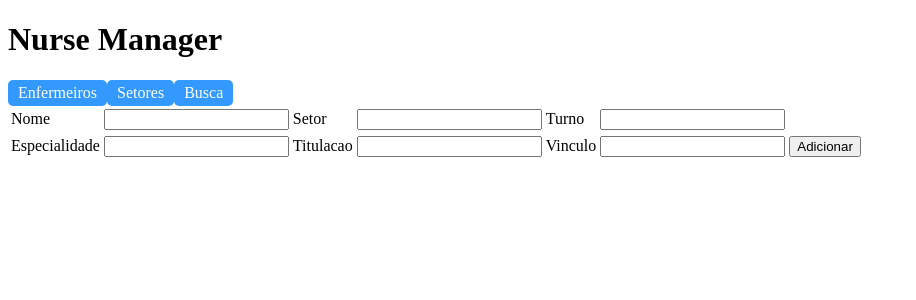
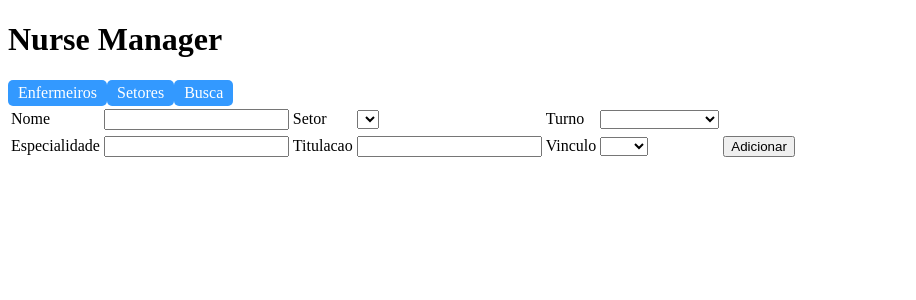
Before and after one commit to pauloborba/NurseManager, an Angular app in the folder NurseManager/: page /enfermeiros in a window 1280 px wide. Shown: the top 300 px of the page, without its empty margins (0-916 px from the left). Built offline with nearby package versions, Linux system fonts and the light colour scheme.

Commit message:
Entity registration overhaul

```diff
--- a/NurseManager/src/app/cadastro/enfermeiro.component.ts
+++ b/NurseManager/src/app/cadastro/enfermeiro.component.ts
@@ -3,6 +3,9 @@ import { NgModule} from '@angular/core';
 
 import {Enfermeiro} from '../model/enfermeiro';
 import {EnfermeiroService} from '../model/enfermeiro.service';
+import { Setor } from '../model/setor';
+import { SetorService } from '../model/setor.service';
+import { Turno } from '../model/turno';
 
 @Component({
     selector: 'app-root',
@@ -10,12 +13,28 @@ import {EnfermeiroService} from '../model/enfermeiro.service';
     styleUrls : ['./enfermeiros.component.css']
 })
 export class EnfermeiroComponent implements OnInit{
-    constructor(private enfermeiroService : EnfermeiroService){};
+    constructor(
+        private enfermeiroService : EnfermeiroService,
+        private setorService: SetorService
+    ) {};
 
     enfermeiro : Enfermeiro = new Enfermeiro();
     enfermeiros :Enfermeiro[];
 
+    setorSelect: Setor;
+    setorOption: Setor[];
+    turnoSelect: string;
+    turnoOption: string[];
+    vinculoSelect: string;
+    vinculoOption: string[];
+
     criarEnfermeiro(a : Enfermeiro) :void{
+        var setor: Setor = this.setorService.getSetores().find(setor => setor.especialidadeSetor == this.setorSelect);
+        var turno: Turno = setor.turnoList[this.turnoOption.indexOf(this.turnoSelect)];
+        this.enfermeiro.setor = setor;
+        this.enfermeiro.turno = turno;
+        this.enfermeiro.vinculo = this.vinculoSelect;
+
         if (this.enfermeiroService.criar(a)){
             this.enfermeiros.push(a);
             this.enfermeiro = new Enfermeiro();
@@ -23,8 +42,19 @@ export class EnfermeiroComponent implements OnInit{
     }
     ngOnInit(): void{
         this.enfermeiros = this.enfermeiroService.getEnfermeiros();
-
+        this.feedOptions();
     }
 
     onMove():void{}
+
+    feedOptions():void{
+        this.setorOption = [new Setor()]; //dummy sector with empty name
+        for (let setor of this.setorService.getSetores()){
+            this.setorOption.push(setor);
+        }
+
+        this.turnoOption = ["Turno Manhã","Turno Tarde","Plantão Diurno","Plantão Noturno"];
+
+        this.vinculoOption = ["CLT","RJU"];
+    }
 }
--- a/NurseManager/src/app/cadastro/enfermeiros.component.html
+++ b/NurseManager/src/app/cadastro/enfermeiros.component.html
@@ -6,10 +6,18 @@
     <td><input [(ngModel)]="enfermeiro.nome" ></td>
 
     <td><label>Setor </label></td>
-   <td><input [(ngModel)]="enfermeiro.setor" ></td>
+    <td>
+        <select [(ngModel)]="setorSelect">
+            <option *ngFor="let setor of setorOption">{{setor.especialidadeSetor}}</option>
+        </select>
+    </td>
 
     <td><label>Turno </label></td>
-   <td><input [(ngModel)]="enfermeiro.turno" ></td>
+    <td>
+        <select [(ngModel)]="turnoSelect">
+            <option *ngFor="let turno of turnoOption">{{turno}}</option>
+        </select>
+    </td>
 
 </tr>
 
@@ -19,13 +27,17 @@
 </tr>
 <tr>
     <td><label>Especialidade </label></td>
-   <td><input [(ngModel)]="enfermeiro.especialidadeList" ></td>
+    <td><input [(ngModel)]="enfermeiro.especialidadeList[0].nome" ></td>
 
     <td><label>Titulacao </label></td>
     <td><input [(ngModel)]="enfermeiro.titulacaoList" ></td>
 
     <td><label>Vinculo </label></td>
-   <td><input [(ngModel)]="enfermeiro.vinculo" ></td>
+    <td>
+        <select [(ngModel)]="vinculoSelect">
+            <option *ngFor="let vinculo of vinculoOption">{{vinculo}}</option>
+        </select>
+    </td>
 
     <td><button (click)="criarEnfermeiro(enfermeiro)">Adicionar</button></td>
 </tr>
@@ -44,9 +56,9 @@
 </tr>
 <tr *ngFor="let a of enfermeiros">
     <td>{{a.nome}}</td>
-   <td>{{a.setor}}</td>
-   <td>{{a.turno}}</td>
-   <td>{{a.especialidadeList}}</td>
+    <td>{{a.setor.especialidadeSetor}}</td>
+    <td>{{a.turno.nome}}</td>
+    <td>{{a.especialidadeList[0].nome}}</td>
     <td>{{a.titulacaoList}}</td>
     <td>{{a.vinculo}}</td>
 </tr>
--- a/NurseManager/src/app/cadastro/setor.component.html
+++ b/NurseManager/src/app/cadastro/setor.component.html
@@ -7,17 +7,17 @@
 
     </tr>
     <tr>
-        <td><label>Turno Manhã</label></td>
-        <td><input [(ngModel)] = "setor.turnoList[0].minimumPop"></td>
+        <td><label>{{setor.turnoList[0].nome}}</label></td>
+        <td><input [(ngModel)] = "setor.turnoList[0].maximumPop"></td>
 
-        <td><label>Turno Tarde</label></td>
-        <td><input [(ngModel)] = "setor.turnoList[1].minimumPop"></td>
+        <td><label>{{setor.turnoList[1].nome}}</label></td>
+        <td><input [(ngModel)] = "setor.turnoList[1].maximumPop"></td>
 
-        <td><label>Plantão Diurno</label></td>
-        <td><input [(ngModel)] = "setor.turnoList[2].minimumPop"></td>
+        <td><label>{{setor.turnoList[2].nome}}</label></td>
+        <td><input [(ngModel)] = "setor.turnoList[2].maximumPop"></td>
 
-        <td><label>Plantão Noturno</label></td>
-        <td><input [(ngModel)] = "setor.turnoList[3].minimumPop"></td>
+        <td><label>{{setor.turnoList[3].nome}}</label></td>
+        <td><input [(ngModel)] = "setor.turnoList[3].maximumPop"></td>
     </tr>
     <tr>
         <button (click) = "criarSetor(setor)">Adicionar</button>
@@ -34,10 +34,10 @@
         <th>Plantão Noturno</th>
     </tr>
     <tr *ngFor = "let a of setores">
-        <td>{{a.EspecialidadeSetor}}</td>
-        <td>{{a.turnoList[0].minimumPop}}</td>
-        <td>{{a.turnoList[1].minimumPop}}</td>
-        <td>{{a.turnoList[2].minimumPop}}</td>
-        <td>{{a.turnoList[3].minimumPop}}</td>
+        <td>{{a.especialidadeSetor}}</td>
+        <td>{{a.turnoList[0].maximumPop}}</td>
+        <td>{{a.turnoList[1].maximumPop}}</td>
+        <td>{{a.turnoList[2].maximumPop}}</td>
+        <td>{{a.turnoList[3].maximumPop}}</td>
     </tr>
 </table>
--- a/NurseManager/src/app/cadastro/setor.component.ts
+++ b/NurseManager/src/app/cadastro/setor.component.ts
@@ -1,8 +1,8 @@
 import {Component, OnInit} from '@angular/core';
 import {NgModule} from '@angular/core';
 
-import {Setor} from '../model/setor';
-import {SetorService} from '../model/setor.service';
+import {Setor} from './../model/setor';
+import {SetorService} from './../model/setor.service';
 
 @Component({
     selector:'app-root',
@@ -17,6 +17,11 @@ export class SetorComponent implements OnInit{
     setorExistente : boolean  = false;
 
     criarSetor(a: Setor) : void{
+        this.setor.turnoList[0].maximumPop = (+this.setor.turnoList[0].maximumPop);
+        this.setor.turnoList[1].maximumPop = (+this.setor.turnoList[1].maximumPop);
+        this.setor.turnoList[2].maximumPop = (+this.setor.turnoList[2].maximumPop);
+        this.setor.turnoList[3].maximumPop = (+this.setor.turnoList[3].maximumPop);
+
         if(this.setorService.criar(a)){
             this.setores.push(a);
             this.setor = new Setor();
--- a/NurseManager/src/app/model/enfermeiro.ts
+++ b/NurseManager/src/app/model/enfermeiro.ts
@@ -1,11 +1,15 @@
+import { Especialidade } from "./especialidade";
+import { Turno } from "./turno";
+import { Setor } from "./setor";
+
 export class Enfermeiro {
-    setor;
-    turno;
-    especialidadeList;
-    titulacaoList;
+    setor: Setor;
+    turno: Turno;
+    especialidadeList: Especialidade[];
+    titulacaoList: string[];
     nome: string;
     vinculo: string;
-    disponibilidade;
+    disponibilidade: string;
     horasDict: number;
     dataAtualizacao: Date;
     constructor(){
@@ -15,13 +19,15 @@ export class Enfermeiro {
     clean() : void{
         this.setor = null;
         this.turno = null;
-        this.especialidadeList = null;
-        this.titulacaoList = null;
+        this.especialidadeList = [];
+        this.especialidadeList.push(new Especialidade());
+        this.titulacaoList = [];
+        this.titulacaoList.push("");
         this.nome = "";
         this.vinculo ="";
-        this.disponibilidade = null;
-        this.horasDict = null;
-        this.dataAtualizacao = null
+        this.disponibilidade = "";
+        this.horasDict = 0;
+        this.dataAtualizacao = new Date("2012-12-21");
 
     }
 
--- a/NurseManager/src/app/model/especialidade.ts
+++ b/NurseManager/src/app/model/especialidade.ts
@@ -1,3 +1,7 @@
 export class Especialidade {
     nome: string;
+
+    constructor(){
+        this.nome = "";
+    }
 }
--- a/NurseManager/src/app/model/setor.service.ts
+++ b/NurseManager/src/app/model/setor.service.ts
@@ -13,7 +13,9 @@ export class SetorService{
             this.setores.push(setor);
             result = setor;
         }
+        console.log(this.setores);
         return result;
+
     }
 
     setorNaoCadastrado(especialidade : string) : boolean{
--- a/NurseManager/src/app/model/setor.ts
+++ b/NurseManager/src/app/model/setor.ts
@@ -8,30 +8,36 @@ export class Setor {
 
     constructor(){
         this.clean();
-
+        this.turnoList = [];
+        this.turnoList.push(new Turno("Turno Manhã"));
+        this.turnoList.push(new Turno("Turno Tarde"));
+        this.turnoList.push(new Turno("Plantão Diurno"));
+        this.turnoList.push(new Turno("Plantão Noturno"));
     }
 
     clean() : void{
         this.especialidadeSetor = "";
+        this.turnoList = [];
+    }
 
-        this.turnoList = [];
-
-    }
     clone() : Setor{
         var setor : Setor = new Setor();
         setor.especialidadeSetor = this.especialidadeSetor;
-        setor.turnoList =this.cloneTurnos() ;
+        setor.turnoList = this.cloneTurnos();
         return setor;
     }
 
     cloneTurnos(): Turno[]{
-        var turnos : Turno[]= [];
-        for(let key in this.turnoList){
-            turnos[key] = this.turnoList[key];
+        var turnos : Turno[] = [];
+        for(let turno of this.turnoList){
+            var turnoclone = new Turno(turno.nome);
+            for (let enf of turno.enfermeiroList){
+                turnoclone.enfermeiroList.push(enf);
+            }
+            turnoclone.maximumPop = turno.maximumPop;
+            turnoclone.minimumPop = turno.minimumPop;
+            turnos.push(turnoclone);
         }
         return turnos;
     }
-
-
-
 }
--- a/NurseManager/src/app/model/turno.ts
+++ b/NurseManager/src/app/model/turno.ts
@@ -5,21 +5,18 @@ export class Turno {
     enfermeiroList : Enfermeiro[];
     minimumPop: number;
     maximumPop: number;
-    nome :  String;
+    nome: string;
 
 
-    constructor(minimo?: number ){
-        if(minimo){
-        this.enfermeiroList = [];
-        this.minimumPop = minimo;
-        this.maximumPop = null;
-        } else this.clean();
+    constructor(nome: string){
+        this.clean();
+        this.nome = nome;
     }
 
     clean(): void{
+        this.nome = "";
         this.enfermeiroList = [];
-        this.minimumPop = null;
-        this.maximumPop = null;
-
+        this.minimumPop = 0;
+        this.maximumPop = 0;
     }
 }
```
Lines whose indentation alone changed are shown as unchanged.
